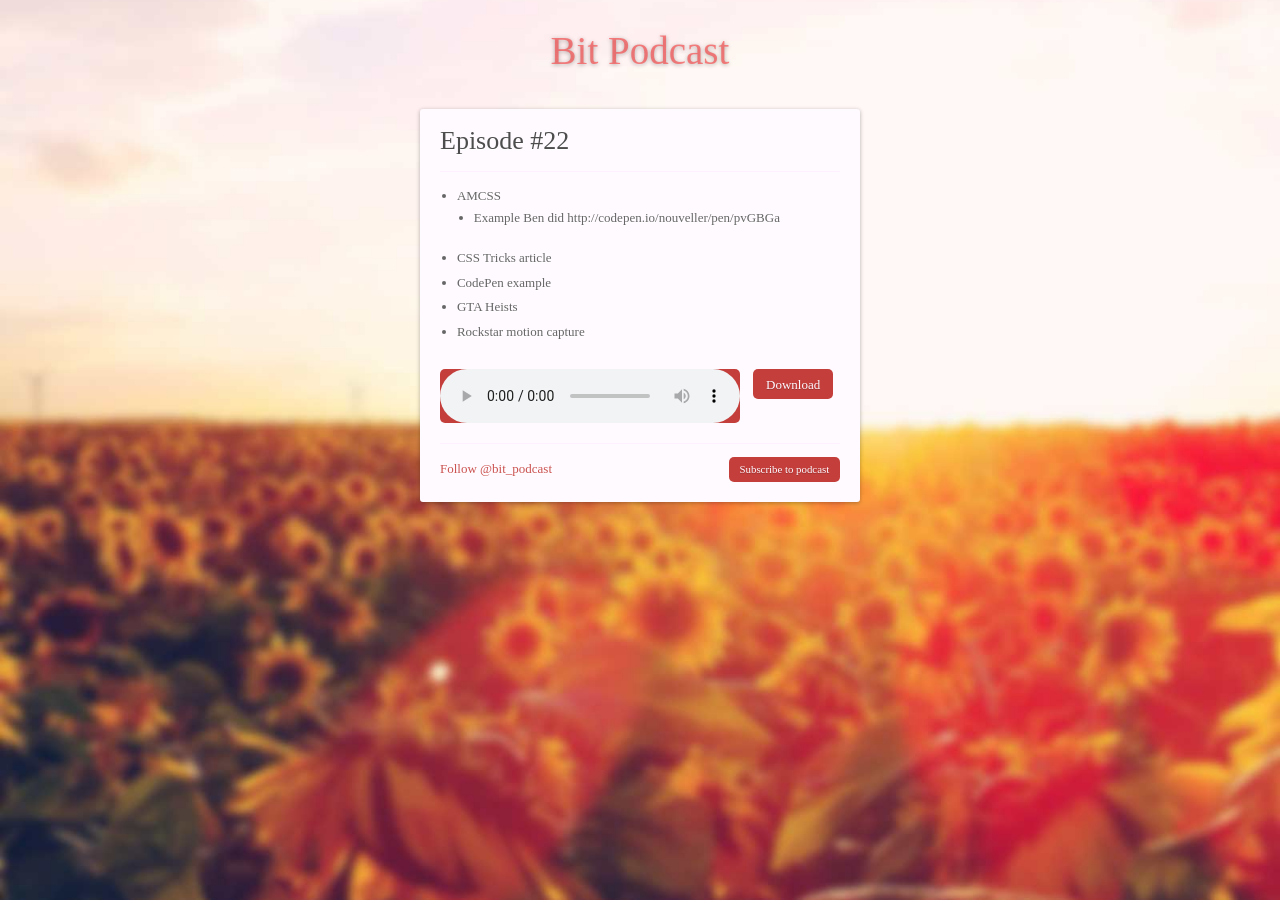
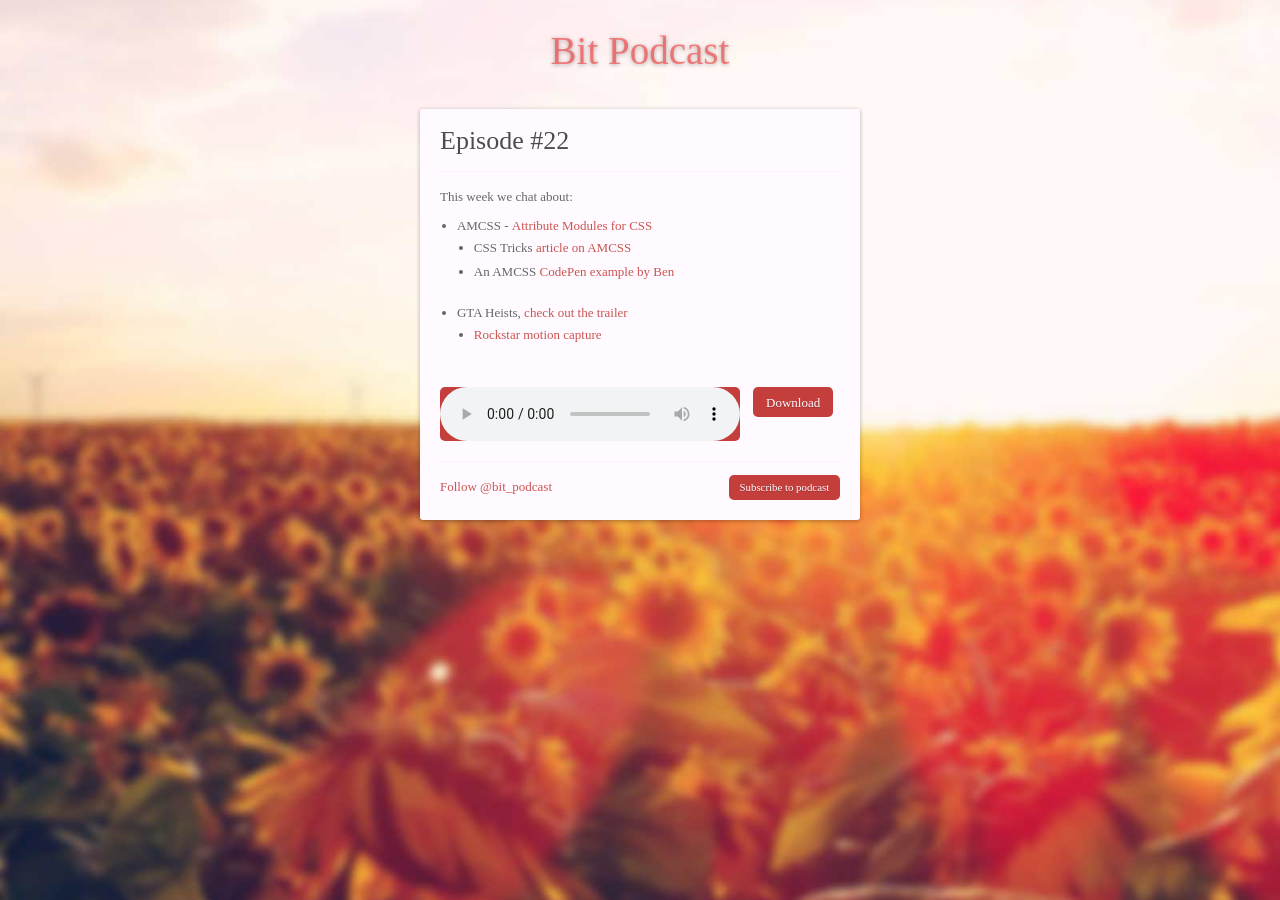
Before and after one commit to benjaminreid/bitpodcast.com, a Jekyll site: the page built from _posts/2015-03-25-episode-22.md, in a window 1280 px wide. Built offline with Jekyll 4.4.1, drawn with Linux system fonts in a browser that asks for light colours; some web fonts are replaced; comment, search, counter and statistics services are not loaded.

Commit message:
Add links

```diff
--- a/_posts/2015-03-25-episode-22.md
+++ b/_posts/2015-03-25-episode-22.md
@@ -8,9 +8,9 @@ file: //s3-eu-west-1.amazonaws.com/bitpodcasts/episode-22.mp3
 file_itunes: //s3-eu-west-1.amazonaws.com/bitpodcasts/episode-22-itunes.m4a
 ---
 
-- AMCSS
-  - Example Ben did http://codepen.io/nouveller/pen/pvGBGa
-- CSS Tricks article
-- CodePen example
-- GTA Heists
-- Rockstar motion capture
+This week we chat about:
+- **AMCSS** - [Attribute Modules for CSS](http://amcss.github.io/)
+  - CSS Tricks [article on AMCSS](https://css-tricks.com/amcss/)
+  - An AMCSS [CodePen example by Ben](http://codepen.io/anon/pen/pvGBOd?editors=110)
+- **GTA Heists**, [check out the trailer](https://www.youtube.com/watch?v=UDd3pTE8UsQ)
+  - [Rockstar motion capture](https://www.youtube.com/watch?v=q2EG5J05048)
```
